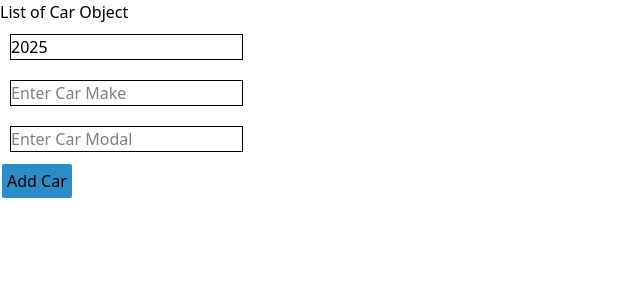
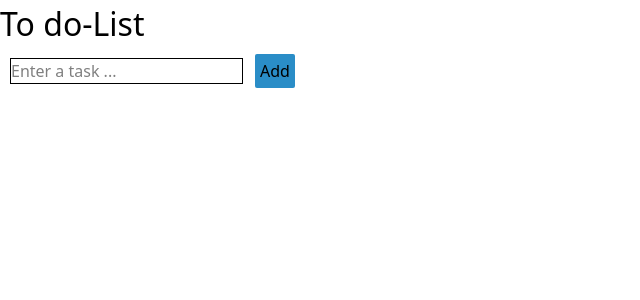
Before and after one commit to KimberlyYen/react-crash-2024, a React (Vite) app: page / in a window 1280 px wide. Shown: the top 300 px of the page, without its empty margins (0-640 px from the left). Built offline with nearby package versions, Linux system fonts and the light colour scheme.

Commit message:
[Padding] To do list Add, delete OK

```diff
--- a/src/App.jsx
+++ b/src/App.jsx
@@ -9,7 +9,8 @@
 // import MyComponents from "./MyComponents"
 // import Array from "./Array"
 // import ArrayPlus from "./ArrayPlus"
-import UpdateArrayOfObject from "./UpdateArrayOfObject"
+// import UpdateArrayOfObject from "./UpdateArrayOfObject"
+import ToDoList from "./ToDoList"
 
 const App = () => {
 
@@ -26,7 +27,8 @@ const App = () => {
       {/* <MyComponents /> */}
       {/* <Array /> */}
       {/* <ArrayPlus /> */}
-      <UpdateArrayOfObject />
+      {/* <UpdateArrayOfObject /> */}
+      <ToDoList />
     </div>
   )
 }
--- /dev/null
+++ b/src/ToDoList.jsx
@@ -0,0 +1,63 @@
+import { useState } from "react";
+
+const ToDoList = () => {
+
+  const [tasks, setTasks] = useState([])
+  const [newTask, setNewTask] = useState('')
+
+  function handleInputChange(event){
+    setNewTask(event.target.value)
+  }
+
+  function addTask(){
+
+    if ( newTask.trim() === '' ) return
+    setTasks(c => [...c, newTask])
+    setNewTask('')
+
+  }
+
+  function deleteTask(index){
+    setTasks(c => c.filter((_, i) => i !== index ))
+  }
+
+  function moveTaskUp(index){
+
+  }
+
+  function moveTaskDown(index){
+
+  }
+
+
+  return (
+    <div className="to-do-list">
+        <h1> To do-List </h1>
+
+        <ul>
+            { tasks.map((item, index) => (
+                <li key={index}> {item}
+                        <button className="toDoListButtons" onClick={() => deleteTask(index)}> delete </button>
+                        <button className="toDoListButtons" onClick={() => moveTaskUp(index)}> ⬆️ </button>
+                        <button className="toDoListButtons" onClick={() => moveTaskDown(index)}> ⬇️ </button>
+                </li>
+
+            ))}
+        </ul>
+
+        <div>
+            <input type="text"
+            placeholder="Enter a task ..."
+            value={newTask}
+            onChange={handleInputChange}
+            />
+            <button
+            onClick={addTask}
+            >Add</button>
+        </div>
+
+    </div>
+  )
+}
+
+export default ToDoList
--- a/src/index.css
+++ b/src/index.css
@@ -23,6 +23,10 @@ button {
     flex-direction: row;
 }
 
+.toDoListButtons {
+    margin-left: 2px;
+}
+
 input ,textarea, select {
     border: 1px solid black;
     margin: 10px;
```
